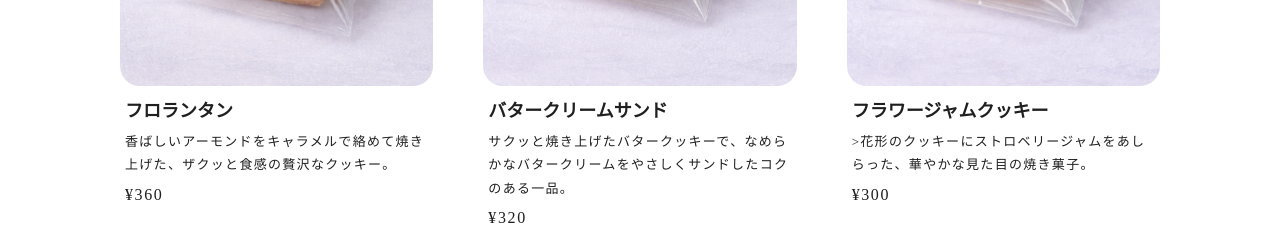
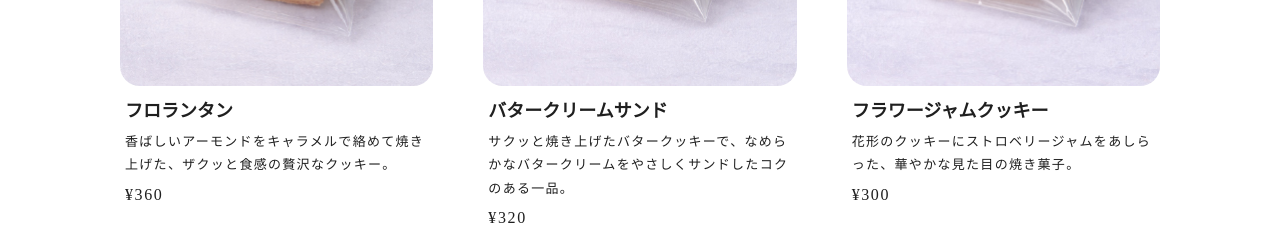
Before and after one commit to y-mry/patisserie-nerin, a plain HTML site: page baked.html in a window 1280 px wide. Shown: the part 860-1087 px from the top of the page. Drawn offline with nearby package versions, Linux system fonts and the light colour scheme.

Commit message:
Add files via upload

```diff
--- a/baked.html
+++ b/baked.html
@@ -135,7 +135,7 @@
                         <img class="show fade-only" src="img/bake/jam_cookie.jpg" alt="苺ジャムがのった花形クッキーの画像">
                         <div class="card-text">
                             <h3>フラワージャムクッキー</h3>
-                            <p class="description">>花形のクッキーにストロベリージャムをあしらった、華やかな見た目の焼き菓子。</p>
+                            <p class="description">花形のクッキーにストロベリージャムをあしらった、華やかな見た目の焼き菓子。</p>
                             <p class="price">¥300</p>
                         </div>
                     </div>
```
